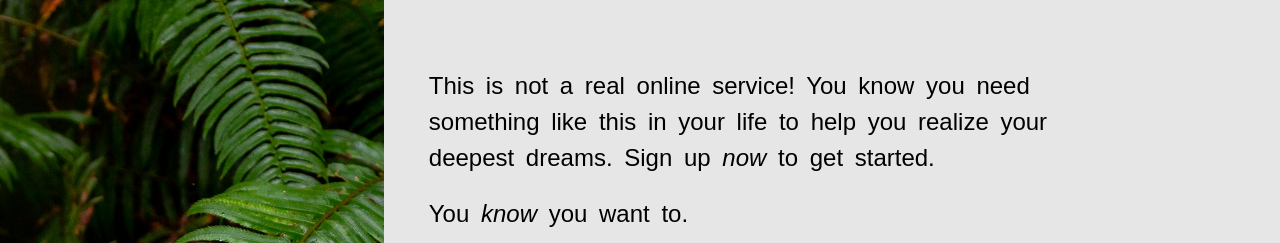
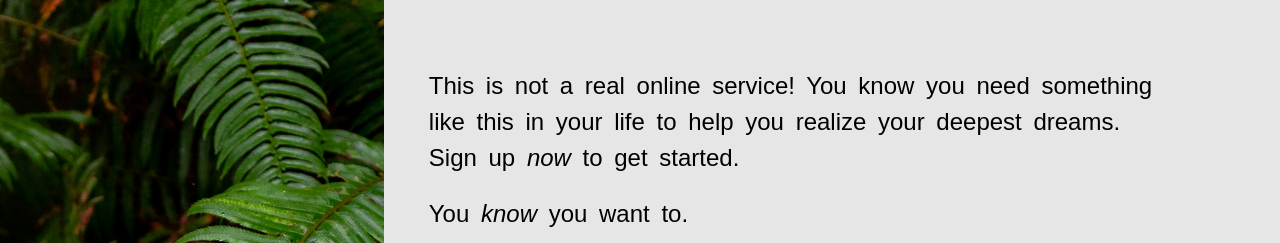
Before and after one commit to DhruvPokhriyal/sign-up-form-web, a plain HTML site: page index.html in a window 1280 px wide. Shown: the top 243 px of the page. Drawn offline with Linux system fonts and the light colour scheme.

Commit message:
Add few p tags around content in first-section
This commit add p tags around content in first-section to split the
content in different lines to match the design on desktop

```diff
--- a/index.html
+++ b/index.html
@@ -34,9 +34,12 @@
         <div class="right-section">
             <div class="first-section">
                 <div class="content-1 content">
-                    This is not a real online service! You know you need
-                    something like this in your life to help you realize your
-                    deepest dreams. Sign up <em>now</em> to get started.
+                    <p>
+                        This is not a real online service! You know you need
+                        something like this in your life to help you realize
+                        your deepest dreams.
+                    </p>
+                    <p>Sign up <em>now</em> to get started.</p>
                 </div>
                 <div class="content-2 content">
                     You <em>know</em> you want to.
--- a/styles.css
+++ b/styles.css
@@ -154,7 +154,7 @@ h1 {
 }
 
 .content-1 {
-    max-width: 51ch;
+    max-width: 55ch;
 }
 
 .second-section {
```
